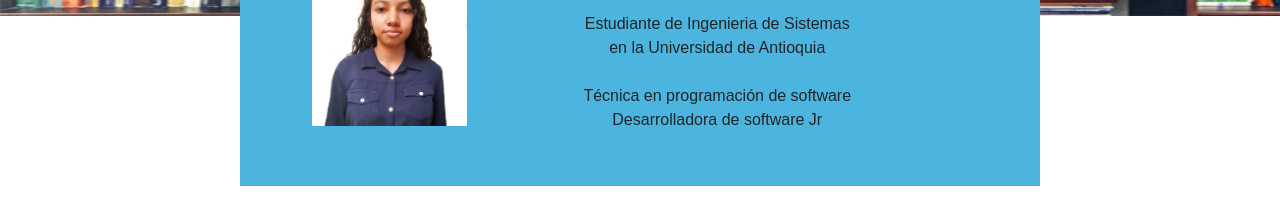
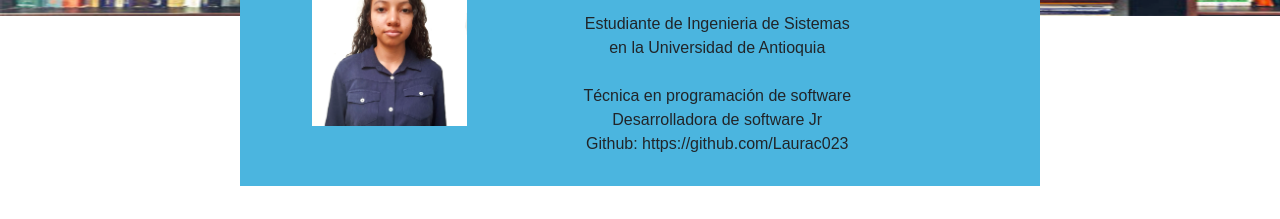
Before and after one commit to Laurac023/bootcampFullstackSP, a plain HTML site: page PerfilFront1/index.html in a window 1280 px wide. Shown: the part 214-433 px from the top of the page. Drawn offline with nearby package versions, Linux system fonts and the light colour scheme.

Commit message:
Update index.html

```diff
--- a/PerfilFront1/index.html
+++ b/PerfilFront1/index.html
@@ -24,7 +24,8 @@
                 <h2>Laura Correa Ochoa</h2>
             </div>
             <div>
-                <p class="presentation">Estudiante de Ingenieria de Sistemas<br>en la Universidad de Antioquia<br><br>Técnica en programación de software <br>Desarrolladora de software Jr</p>
+                <p class="presentation">Estudiante de Ingenieria de Sistemas<br>en la Universidad de Antioquia<br><br>Técnica en programación de software <br>Desarrolladora de software Jr
+                <br> Github: https://github.com/Laurac023</p>
             </div>
         </div>
     </section>
```
